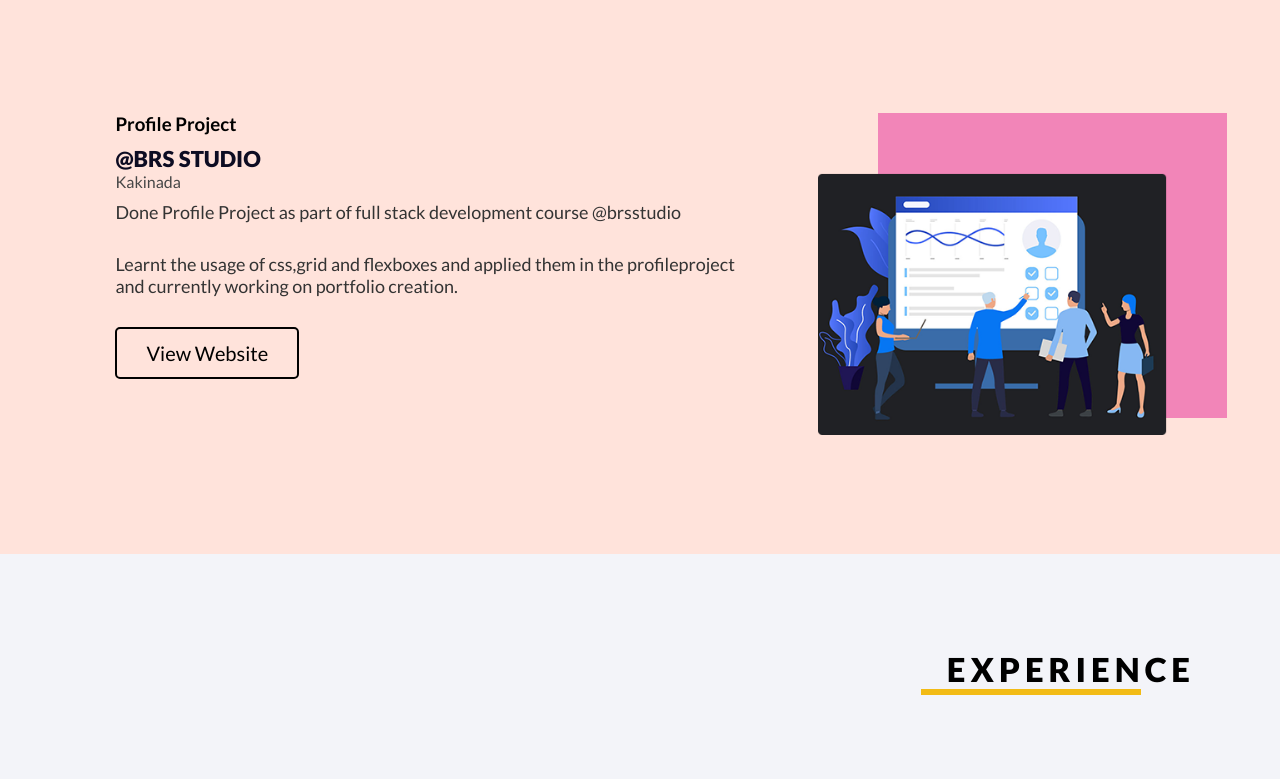
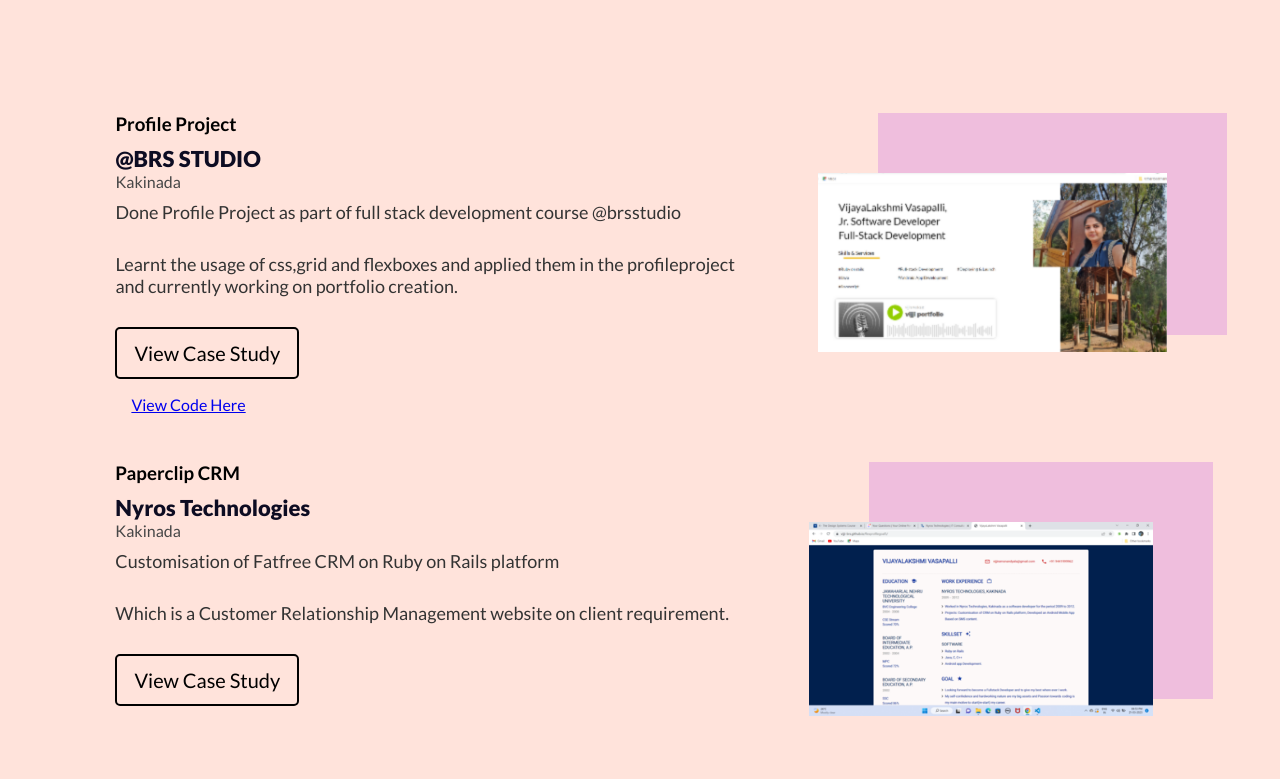
Before and after one commit to vijji-brs/portfolioGoal6, a plain HTML site: page index.html in a window 1280 px wide. Shown: the part 841-1620 px from the top of the page. Drawn offline with Linux system fonts and the light colour scheme.

Commit message:
Case study pages added

```diff
--- a/assets/css/style.css
+++ b/assets/css/style.css
@@ -108,8 +108,9 @@
 --------------------
 */
 
+/* background: url(../img/profile_bg.png) right no-repeat; */
 header {
-    background: url(../img/profile_bg.png) right no-repeat;
+
     background-size: contain;
     padding: 50px 0;
 }
@@ -233,8 +234,9 @@
     font-size: 16px;
 }
 .latst_wrks_rgt {
-    background: #f285b8;
+    background: #efbedd;
     padding: 20px 0;
+
 }
 .latst_wrks_rgt img {
     position: relative;
@@ -612,7 +614,7 @@
     }
     .email_social ul li {
         display: inline-block;
-        float: unset;
+        float:none;
     }
     .email_social h3 {
         font-size: 1em;
--- a/index.html
+++ b/index.html
@@ -77,10 +77,10 @@
 		<div class="row revrs_blk">
 			<div class="column_4">
 				<div class="latst_wrks_rgt">
-					<img src="assets/img/fullstack_img.png" />
+					<a href="https://vijji-brs.github.io/flexprofilegoal5/" ><img src="assets/img/projectimg.png" /></a>
+				</div>
 
-				</div>
-			</div>
+		</div>
 
 			<div class="column_8">
 				<div class="latst_wrks_cntnt">
@@ -89,14 +89,41 @@
 					<h6>Kakinada</h6>
 					<p>Done Profile Project as part of full stack development course @brsstudio</p>
 					<p>Learnt the usage of css,grid and flexboxes and applied them in the profileproject and currently working on portfolio creation.</p>
+					<a href="casestudy.html" class="view_web_btn">View Case Study</a>
+
 				</div>
-					<a href="https://vijji-brs.github.io/flexprofilegoal5/" class="view_web_btn">View Website</a>
-			</div>
+				<div class="column_9">
+
+					<a href="https://github.com/vijji-brs/portfolioGoal6/" >View Code Here</a></li>
+
+
 
 			</div>
 
 		</div>
-		<!-- Profile project @brs end -->
+
+	<!-- Profile project @brs end -->
+	<div class="row revrs_blk">
+		<div class="column_4">
+			<div class="latst_wrks_rgt">
+				<a href="" ><img src="assets/img/project_exp.png" /></a>
+
+			</div>
+		</div>
+
+		<div class="column_8">
+			<div class="latst_wrks_cntnt">
+				<h3>Paperclip CRM</h3>
+				<h4>Nyros Technologies</h4>
+				<h6>Kakinada</h6>
+				<p>Customisation of Fatfree CRM on Ruby on Rails platform </p>
+				<p>Which is a Customer Relationship Management website on client requirement.</p>
+			</div>
+				<a href="casestudy.html" class="view_web_btn">View Case Study</a>
+        	</div>
+
+
+</div>
 
 	</div>
 </section>
```
Also changed, not shown: casestudy.html (added, +41 -0 lines), assets/img/project_exp.png (added), assets/img/projectimg.png (added).
